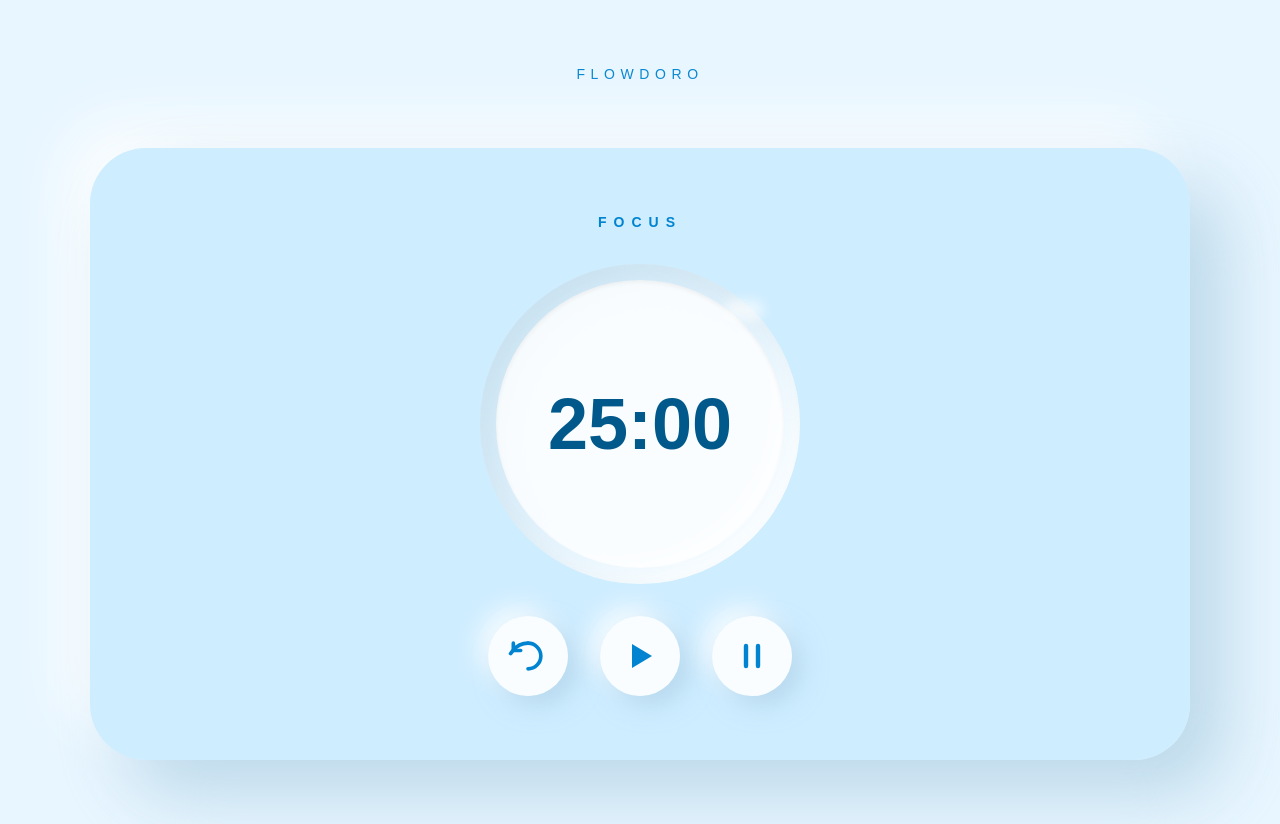
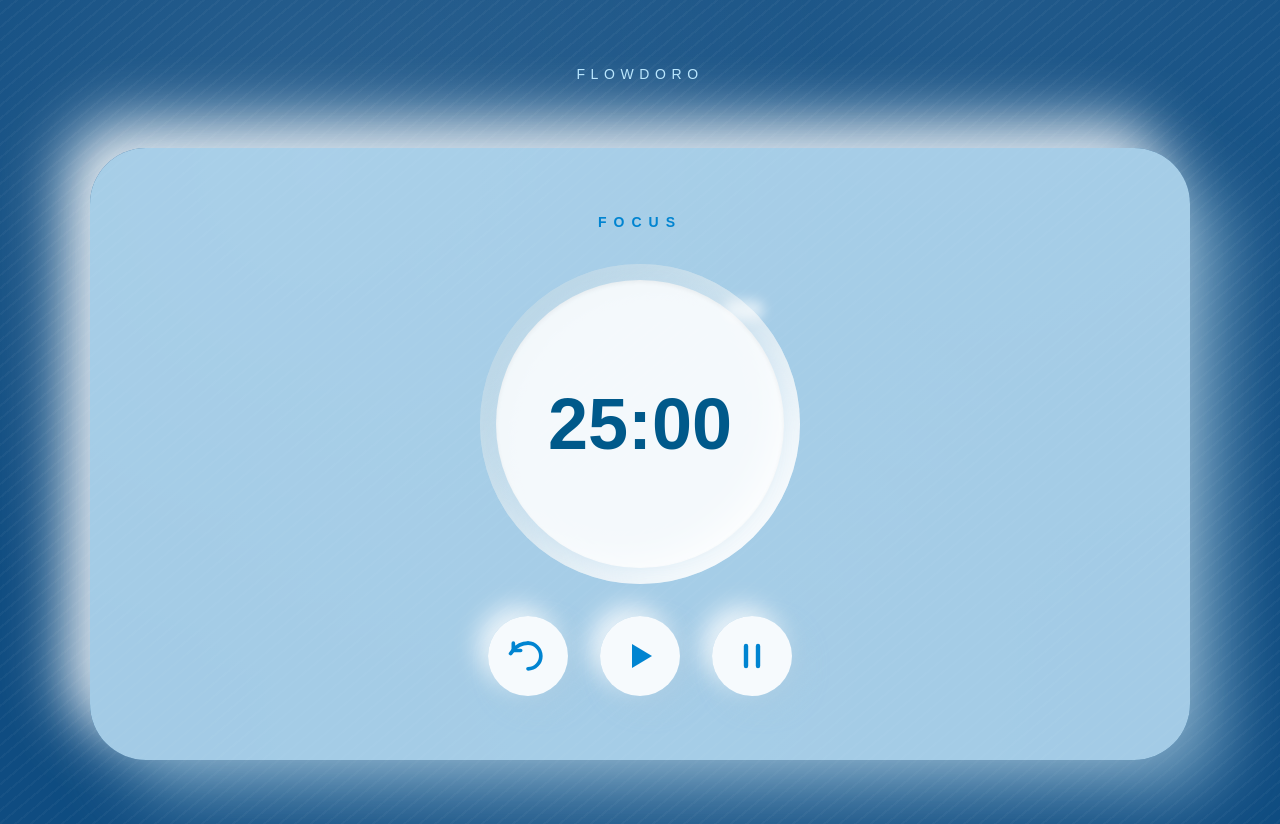
Before and after one commit to yt-catpaw/flowdoro, a Next.js app: page / in a window 1280 px wide. Built offline with nearby package versions, Linux system fonts and the light colour scheme.

Commit message:
背景テーマを調整

```diff
--- a/app/page.tsx
+++ b/app/page.tsx
@@ -2,10 +2,17 @@ import TimerView from "@/features/timer/TimerView";
 
 export default function Home() {
   return (
-    <div className="flex min-h-screen items-center justify-center bg-[#e8f6ff] px-4 py-16 text-sky-950">
+    <div
+      className="flex min-h-screen items-center justify-center px-4 py-16 text-white"
+      style={{
+        backgroundColor: "#0f4c81",
+        backgroundImage:
+          "radial-gradient(circle at 25% 20%, rgba(255,255,255,0.12), transparent 45%), radial-gradient(circle at 75% 0%, rgba(255,255,255,0.08), transparent 50%), radial-gradient(circle at 50% 80%, rgba(255,255,255,0.06), transparent 50%), repeating-linear-gradient(140deg, rgba(255,255,255,0.03) 0, rgba(255,255,255,0.03) 2px, transparent 2px, transparent 10px)",
+      }}
+    >
       <div className="flex w-full max-w-xl flex-col items-center gap-10 text-center lg:max-w-[1100px] lg:gap-16">
-        <header className="text-sky-900">
-          <p className="text-sm uppercase tracking-[0.4em] text-sky-600">
+        <header className="text-white">
+          <p className="text-sm uppercase tracking-[0.4em] text-sky-200">
             Flowdoro
           </p>
         </header>
```
